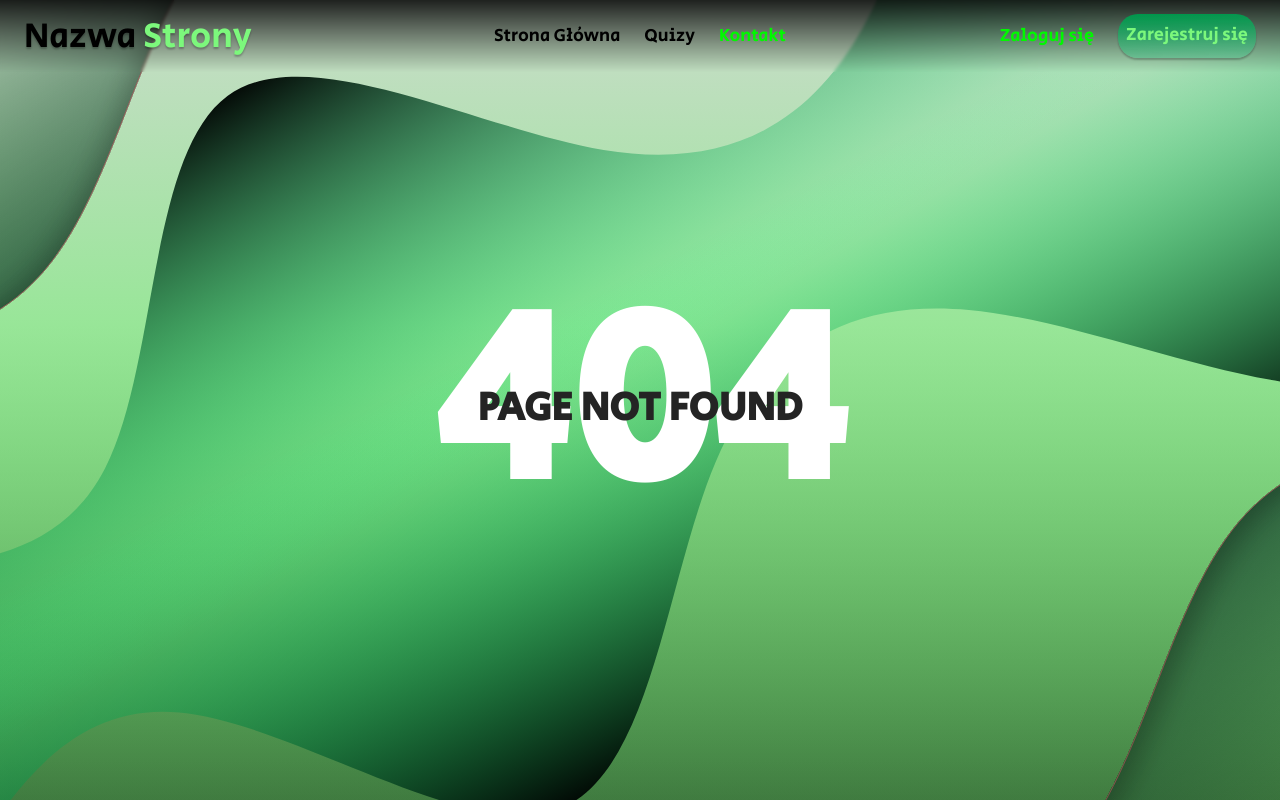
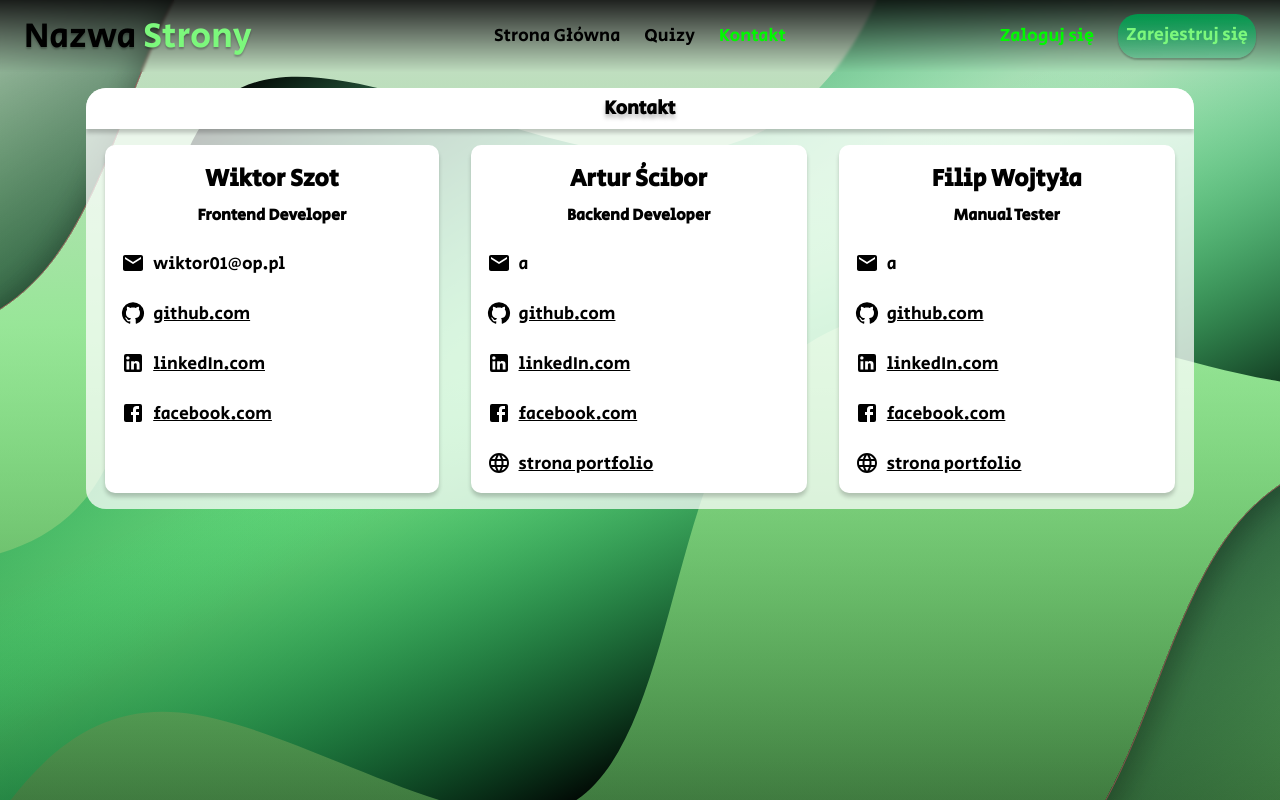
Before and after one commit to Szocik01/Projekt_inzynierski_frontend, a React (Create React App) app: page /contact in a window 1280 px wide. Before the commit this address had no page. Built offline with nearby package versions, Linux system fonts and the light colour scheme.

Commit message:
Add contact page

```diff
--- a/src/App.tsx
+++ b/src/App.tsx
@@ -23,6 +23,7 @@ import EditQuestion from "./pages/EditQuestion";
 import { PageEventsSliceActions } from "./storage/pageEventsSlice";
 import PlayQuiz from "./pages/PlayQuiz";
 import UserQuizQuestions from "./pages/UserQuizQuestions";
+import Contact from "./pages/Contact";
 
 const App = () => {
   const { token, userId } = useSelector<ReduxAppState, AuthSliceState>(
@@ -146,6 +147,7 @@ const App = () => {
       <Navigation />
       <Routes>
         <Route path="/" element={<Main />} />
+        <Route path="/contact" element={<Contact />} />
         {token && userId && <Route path="/add-quiz" element={<AddQuiz />} />}
         {token && userId && <Route path="/edit-quiz/:quizId" element={<EditQuiz />} />}
         {token && userId && <Route path="/user-quizes" element={<UserQuizes />} />}
--- /dev/null
+++ b/src/components/ContactComponents/ContanctCard.tsx
@@ -0,0 +1,120 @@
+/** @jsxImportSource @emotion/react */
+import { css } from "@emotion/react";
+import { FC } from "react";
+import GitHubIcon from "@mui/icons-material/GitHub";
+import EmailIcon from "@mui/icons-material/Email";
+import LinkedInIcon from "@mui/icons-material/LinkedIn";
+import FacebookIcon from "@mui/icons-material/Facebook";
+import LanguageIcon from "@mui/icons-material/Language";
+
+const contactCardContainerStyles = css({
+  display: "flex",
+  flexDirection: "column",
+  height: "100%",
+  gap: "1.5rem",
+  borderRadius: "10px",
+  boxShadow: "0px 4px 4px rgba(0, 0, 0, 0.20);",
+  padding: "1rem",
+  flexGrow: 1,
+  backgroundColor: "#fff",
+
+  span: {
+    width: "100%",
+    display: "flex",
+    alignItems: "flex-start",
+    gap: "0.5rem",
+    fontSize: "1.1rem",
+    wordBreak: "break-word",
+  },
+  a: {
+    width: "100%",
+    display: "flex",
+    alignItems: "flex-start",
+    gap: "0.5rem",
+    color: "#000",
+    fontSize: "1.1rem",
+    wordBreak: "break-word",
+    transition: "color 0.2s ease-out",
+    "&:hover": {
+      color: "#00dd00",
+    },
+  },
+});
+
+const headersContainerStyles = css({
+  display: "flex",
+  flexDirection: "column",
+  gap: "0.5rem",
+  width: "100%",
+  h4: {
+    width: "100%",
+    textAlign: "center",
+  },
+  h2: {
+    width: "100%",
+    textAlign: "center",
+  },
+});
+
+type ContactCardProps = {
+  name: string;
+  functionInProject: string;
+  email?: string;
+  githubUrl?: string;
+  linkedinUrl?: string;
+  facebookUrl?: string;
+  portfolioUrl?: string;
+};
+
+const ContactCard: FC<ContactCardProps> = (props) => {
+  const {
+    name,
+    functionInProject,
+    email,
+    githubUrl,
+    linkedinUrl,
+    facebookUrl,
+    portfolioUrl,
+  } = props;
+
+  return (
+    <div css={contactCardContainerStyles}>
+      <div css={headersContainerStyles}>
+        <h2>{name}</h2>
+        <h4>{functionInProject}</h4>
+      </div>
+      {email && (
+        <span>
+          <EmailIcon />
+          {email}
+        </span>
+      )}
+      {githubUrl && (
+        <a href={githubUrl}>
+          <GitHubIcon />
+          github.com
+        </a>
+      )}
+      {linkedinUrl && (
+        <a href={linkedinUrl}>
+          <LinkedInIcon />
+          linkedIn.com
+        </a>
+      )}
+      {facebookUrl && (
+        <a href={facebookUrl}>
+          <FacebookIcon />
+          facebook.com
+        </a>
+      )}
+      {portfolioUrl && (
+        <a href={portfolioUrl}>
+          <LanguageIcon />
+          strona portfolio
+        </a>
+      )}
+    </div>
+  );
+};
+
+export default ContactCard;
--- /dev/null
+++ b/src/pages/Contact.tsx
@@ -0,0 +1,59 @@
+/** @jsxImportSource @emotion/react */
+
+import { css } from "@emotion/react";
+import SingleColumn from "../components/LayoutComponents/SingleColumn";
+import ContentContainer from "../components/UtilityComponents/ContentContainer";
+import ContactCard from "../components/ContactComponents/ContanctCard";
+import { mediaUp } from "../utils/mediaQueries";
+
+const contactContainerStyles = css({
+
+  ".innerContainer": {
+    display: "flex",
+    flexDirection: "column",
+    gap: "2rem",
+    [mediaUp("md")]:{
+        flexDirection: "row",
+        flexWrap: "nowrap",
+        justifyContent: "space-between",
+        alignItems: "center",
+    },
+  },
+});
+
+const Contact = () => {
+  return (
+    <SingleColumn>
+      <ContentContainer title="Kontakt" customStyles={contactContainerStyles}>
+        <ContactCard
+          name="Wiktor Szot"
+          functionInProject="Frontend Developer"
+          githubUrl="a"
+          facebookUrl="a"
+          linkedinUrl="a"
+          email="wiktor01@op.pl"
+        />
+        <ContactCard
+          name="Artur Ścibor"
+          functionInProject="Backend Developer"
+          githubUrl="a"
+          facebookUrl="a"
+          linkedinUrl="a"
+          email="a"
+          portfolioUrl="a"
+        />
+         <ContactCard
+          name="Filip Wojtyła"
+          functionInProject="Manual Tester"
+          githubUrl="a"
+          facebookUrl="a"
+          linkedinUrl="a"
+          email="a"
+          portfolioUrl="a"
+        />
+      </ContentContainer>
+    </SingleColumn>
+  );
+};
+
+export default Contact;
```
